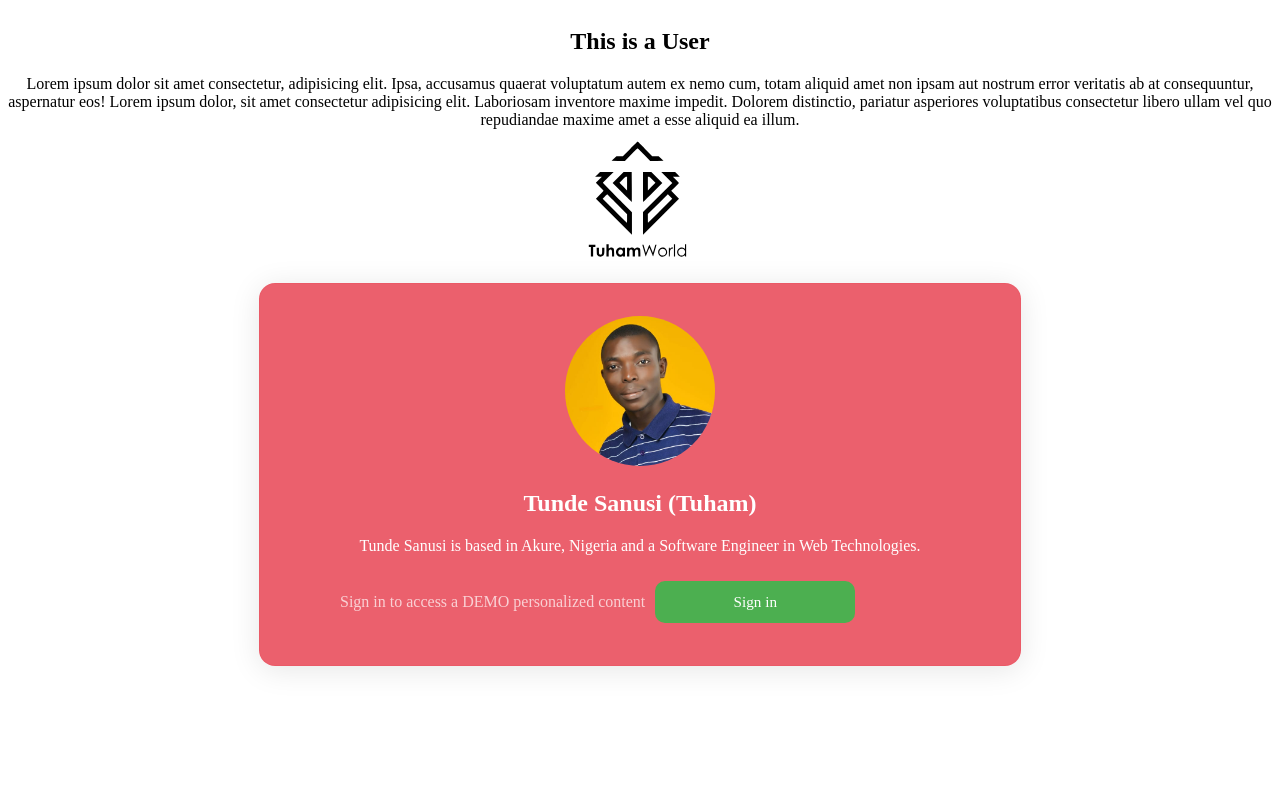
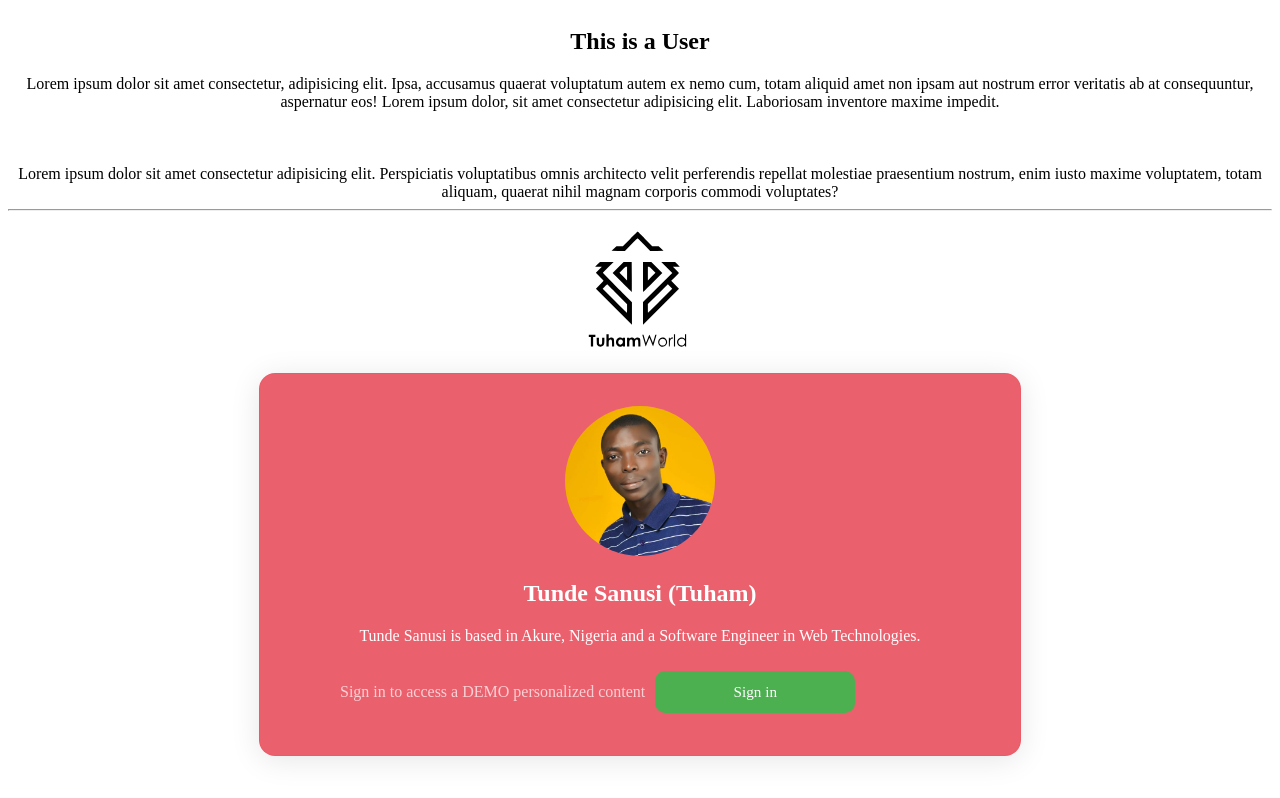
Before and after one commit to tuhamworld/react-fam, a React (Create React App) app: page /users in a window 1280 px wide. Built offline with nearby package versions, Linux system fonts and the light colour scheme; no server answers.

Commit message:
feat: useCallback

```diff
--- a/src/components/pages/AboutUs/index.js
+++ b/src/components/pages/AboutUs/index.js
@@ -1,6 +1,14 @@
+import { useCallback, useState } from "react";
 import { Link } from "react-router-dom";
 
 const AboutUs = () => {
+  const [searchQuery, setSearchQuery] = useState("");
+
+
+  const handleSearchQuery = useCallback(() => {
+    fetch(`https://api.blabla.com/${searchQuery}`);
+  }, []);
+
   return (
     <>
       <nav>
@@ -24,17 +32,25 @@ const AboutUs = () => {
         <h1>Welcome to the About Us Page</h1>
         Lorem ipsum dolor sit amet consectetur adipisicing elit. Voluptatem
         nesciunt, nihil fugiat illum tempore temporibus esse laudantium, aperiam
-        facilis ab dicta magnam minus assumenda eveniet a, vitae odio quae nulla.
-        Lorem ipsum dolor sit amet, consectetur adipisicing elit. Placeat optio,
-        deleniti, asperiores autem accusamus voluptatum ut quidem accusantium
-        recusandae quas consequatur molestias? Et sequi minima numquam, veritatis
-        aspernatur voluptatum alias. Lorem ipsum dolor sit amet consectetur
-        adipisicing elit. Nam vitae eaque ducimus amet suscipit sequi eos, magni
-        quibusdam unde cum! Molestias, saepe sit. Voluptas, perferendis odio
-        architecto praesentium error dolorum.
+        facilis ab dicta magnam minus assumenda eveniet a, vitae odio quae
+        nulla. Lorem ipsum dolor sit amet, consectetur adipisicing elit. Placeat
+        optio, deleniti, asperiores autem accusamus voluptatum ut quidem
+        accusantium recusandae quas consequatur molestias? Et sequi minima
+        numquam, veritatis aspernatur voluptatum alias. Lorem ipsum dolor sit
+        amet consectetur adipisicing elit. Nam vitae eaque ducimus amet suscipit
+        sequi eos, magni quibusdam unde cum! Molestias, saepe sit. Voluptas,
+        perferendis odio architecto praesentium error dolorum.
       </section>
+
+      <input type="text" onChange={(e) => setSearchQuery(e.target.value)} />
+      <input
+        type="submit"
+        value="Search"
+        onClick={handleSearchQuery}
+        className="button"
+      />
     </>
-    );
-  };
+  );
+};
 
 export default AboutUs;
--- a/src/components/pages/Users/index.js
+++ b/src/components/pages/Users/index.js
@@ -1,5 +1,16 @@
+import { useRef } from "react";
+
 const Users = () => {
+  const elementRef = useRef(0);
+
+  const handleElementChange = () => {
+    elementRef.current.contentEditable = true;
+    console.log(elementRef.current.clientWidth)
+    console.log(elementRef.current.clientHeight)
+}
+
   return (
+    <>
       <section>
         <h1>This is a User</h1>
         <div>
@@ -7,11 +18,20 @@ const Users = () => {
           accusamus quaerat voluptatum autem ex nemo cum, totam aliquid amet non
           ipsam aut nostrum error veritatis ab at consequuntur, aspernatur eos!
           Lorem ipsum dolor, sit amet consectetur adipisicing elit. Laboriosam
-        inventore maxime impedit. Dolorem distinctio, pariatur asperiores
-        voluptatibus consectetur libero ullam vel quo repudiandae maxime amet a
-        esse aliquid ea illum.
+          inventore maxime impedit.
         </div>
       </section>
+      <br />
+      <br />
+      <br />
+      <div ref={elementRef} onClick={handleElementChange}>
+        Lorem ipsum dolor sit amet consectetur adipisicing elit. Perspiciatis voluptatibus omnis architecto velit perferendis repellat molestiae praesentium nostrum, enim iusto maxime voluptatem, totam aliquam, quaerat nihil magnam corporis commodi voluptates?
+     </div>
+
+
+      <hr />
+
+    </>
   );
 };
 
--- /dev/null
+++ b/src/hooks/USeCallback.js
@@ -0,0 +1,5 @@
+import React, { useCallback } from 'react';
+
+const handleSearchQuery = useCallback(() => {
+    fetch(`https://api.blabla.com/${searchQuery}`);
+  }, []);
```
Lines whose indentation alone changed are shown as unchanged.
